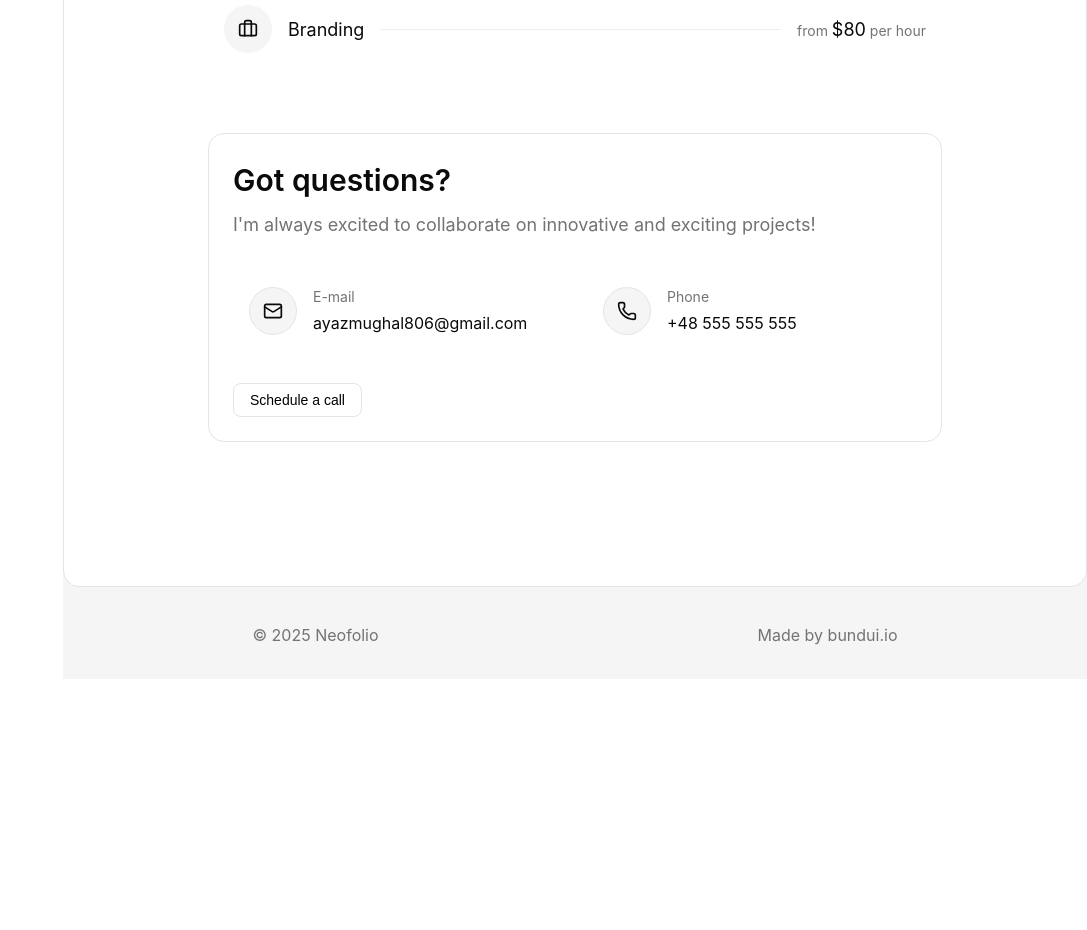
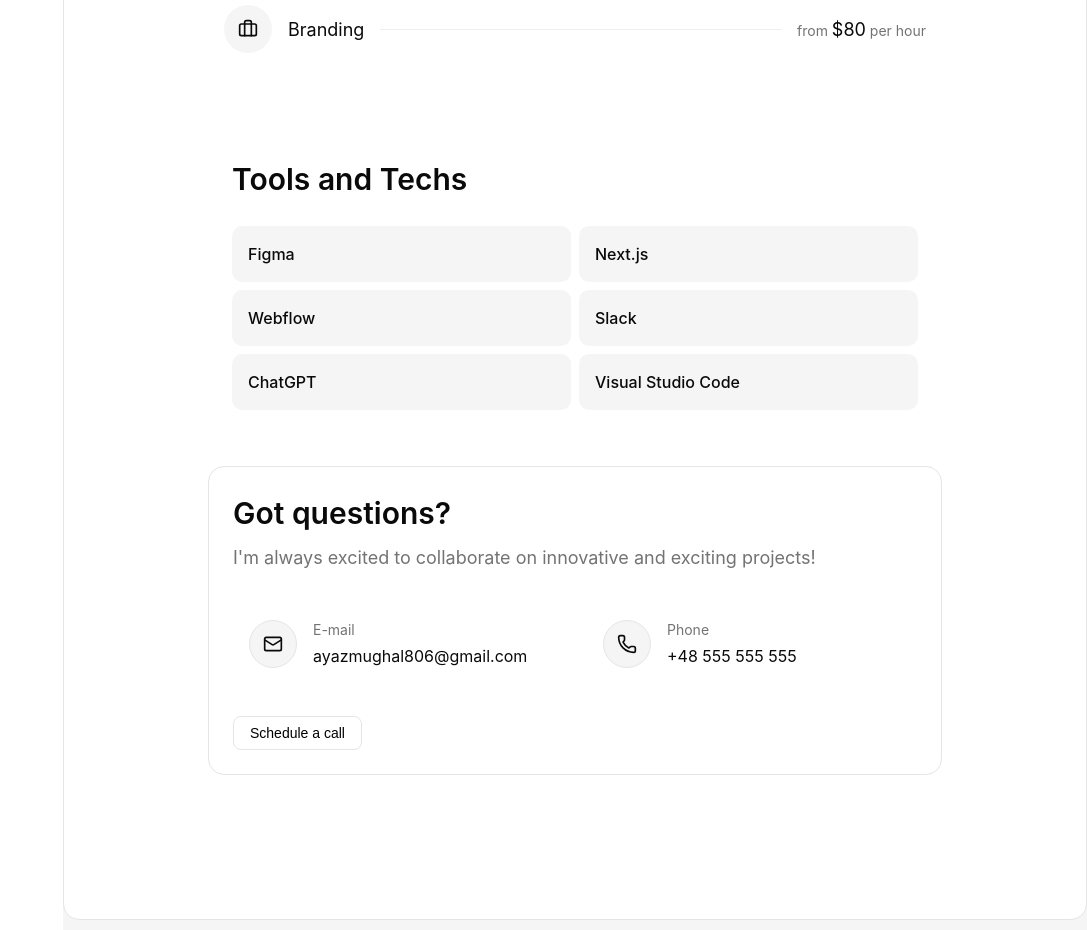
Before and after one commit to muhammadayaz806/neofolio-template, a React (Vite) app: page /about in a window 1280 px wide. Shown: the part 1020-1950 px from the top of the page, without its empty margins (193-1280 px from the left). Before the commit the page ends 1699 px from the top, so only its background shows below. Built offline with nearby package versions, Linux system fonts and the light colour scheme.

Commit message:
Updated About Page

```diff
--- a/src/assets/css/AboutPage.css
+++ b/src/assets/css/AboutPage.css
@@ -35,3 +35,31 @@
     height: 340px;
     border-radius: 10px;
 }
+
+.tools-section {
+  padding: 1.5rem;
+}
+
+.tools-title {
+  font-size: 1.875rem;
+  font-weight: 600;
+  margin-bottom: 1.5rem;
+}
+
+.tools-grid {
+  display: grid;
+  grid-template-columns: repeat(auto-fit, minmax(250px, 1fr));
+  gap: 0.5rem;
+  margin-bottom: 2rem;
+}
+
+.tools-item {
+  padding: 1rem;
+  background: var(--sidebar);
+  border-radius: 10px;
+}
+
+.tools-name{
+  font-weight: 500;
+
+}
--- a/src/assets/pages/AboutPage.jsx
+++ b/src/assets/pages/AboutPage.jsx
@@ -34,6 +34,43 @@ const AboutPage = () => {
         </div>
       </section>
       <Services />
+      <section className="tools-section">
+        <div>
+          <h2 className="tools-title">Tools and Techs</h2>
+          <div className="tools-grid">
+            <div className="tools-item">
+              <div className="tools-name">
+                <p>Figma</p>
+              </div>
+            </div>
+            <div className="tools-item">
+              <div className="tools-name">
+                <p>Next.js</p>
+              </div>
+            </div>
+            <div className="tools-item">
+              <div className="tools-name">
+                <p>Webflow</p>
+              </div>
+            </div>
+            <div className="tools-item">
+              <div className="tools-name">
+                <p>Slack</p>
+              </div>
+            </div>
+            <div className="tools-item">
+              <div className="tools-name">
+                <p>ChatGPT</p>
+              </div>
+            </div>
+            <div className="tools-item">
+              <div className="tools-name">
+                <p>Visual Studio Code</p>
+              </div>
+            </div>
+          </div>
+        </div>
+      </section>
       <Contact />
     </>
   );
```
